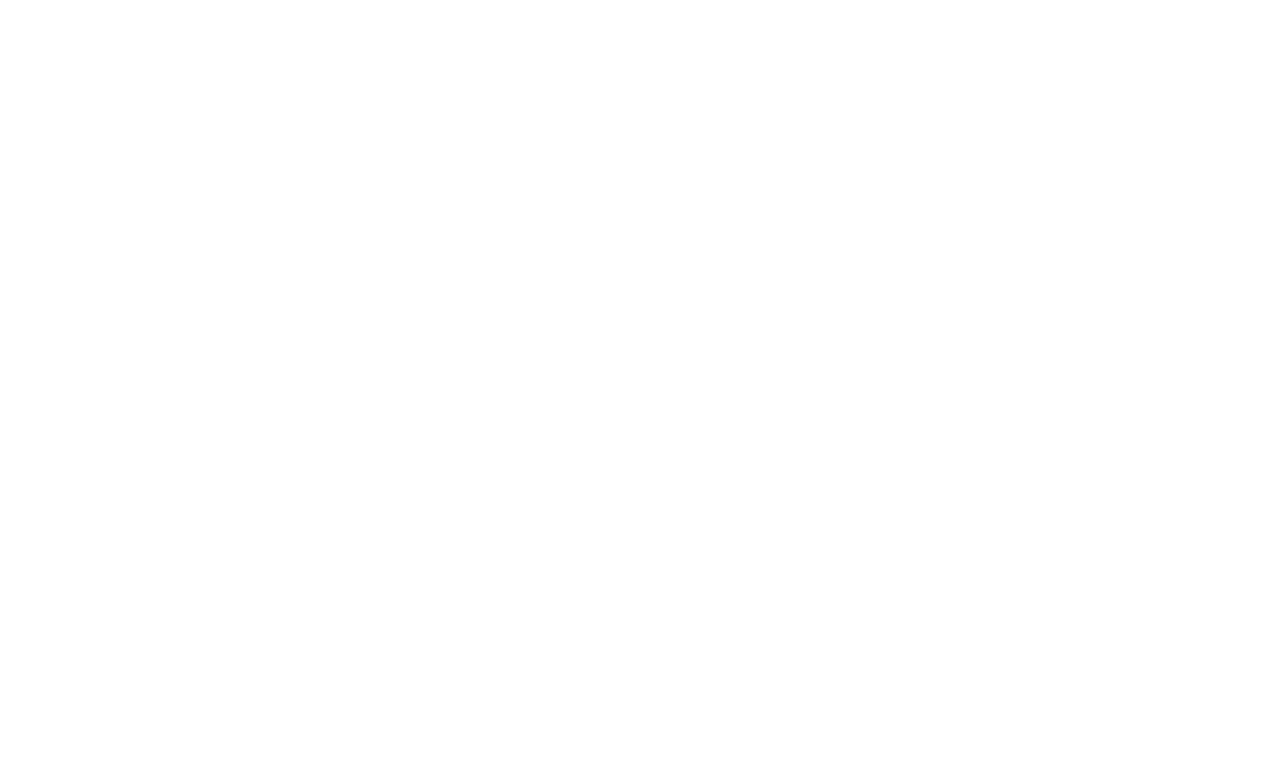
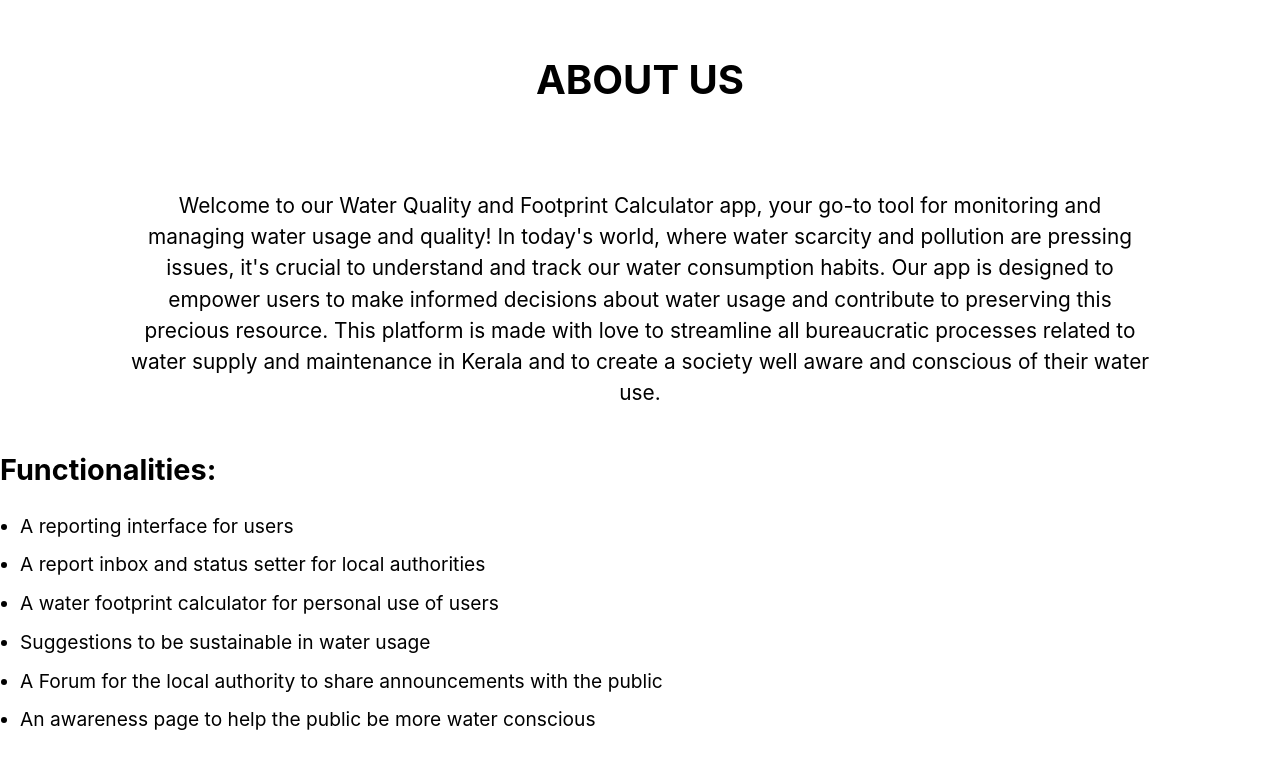
Before and after one commit to Hridya-Syju/With-Love-H20, a React (Create React App) app: page /aboutus in a window 1280 px wide. Before the commit this address had no page. Shown: the top 768 px of the page. Built offline with nearby package versions, Linux system fonts and the light colour scheme.

Commit message:
added about us

```diff
--- a/src/App.js
+++ b/src/App.js
@@ -6,6 +6,7 @@
 import LoginForm from './login';
 import SignupPage from './signup';
 import ProfilePage from './User/userprofile';
+import AboutUsPage from './User/aboutus';
 
 import { BrowserRouter as Router, Routes, Route} from 'react-router-dom';
 
@@ -20,6 +21,7 @@
           <Route path="/footrprint" element={<WaterFpCalc />} />
           <Route path="/" element={<LoginForm />} />
           <Route path="/userprofile" element={<ProfilePage/>}/>
+          <Route path="/aboutus"element={<AboutUsPage/>}/>
         </Routes>
       </Router>
     );
--- /dev/null
+++ b/src/User/aboutus.js
@@ -0,0 +1,25 @@
+
+import React from 'react';
+const AboutUsPage = () => {
+  return (
+    <div style={{ textAlign: 'center', paddingTop: '50px' }}>
+      <h1 style={{ fontWeight: 'bold', textTransform: 'uppercase', fontSize: '2.5rem' }}>About Us</h1>
+      <p style={{ margin: '80px auto 40px', fontSize: '1.3rem', maxWidth: '80vw' }}>Welcome to our Water Quality and Footprint Calculator app, your go-to tool for monitoring and managing water usage and quality! In today's world, where water scarcity and pollution are pressing issues, it's crucial to understand and track our water consumption habits. Our app is designed to empower users to make informed decisions about water usage and contribute to preserving this precious resource. This platform is made with love to streamline all bureaucratic processes related to water supply and maintenance in Kerala and to create a society well aware and conscious of their water use.</p>
+
+      {/* Additional Text for Functionalities */}
+      <div style={{ textAlign: 'left', marginBottom: '50px' }}>
+        <h2 style={{ fontSize: '1.8rem', fontWeight: 'bold', marginBottom: '20px' }}>Functionalities:</h2>
+        <ol style={{ fontSize: '1.2rem', marginLeft: '20px', listStyleType: 'disc' }}>
+          <li style={{ marginBottom: '10px' }}>A reporting interface for users</li>
+          <li style={{ marginBottom: '10px' }}>A report inbox and status setter for local authorities</li>
+          <li style={{ marginBottom: '10px' }}>A water footprint calculator for personal use of users</li>
+          <li style={{ marginBottom: '10px' }}>Suggestions to be sustainable in water usage</li>
+          <li style={{ marginBottom: '10px' }}>A Forum for the local authority to share announcements with the public</li>
+          <li style={{ marginBottom: '10px' }}>An awareness page to help the public be more water conscious</li>
+        </ol>
+      </div>
+    </div>
+  );
+}
+
+export default AboutUsPage;
--- a/src/User/unavbar.js
+++ b/src/User/unavbar.js
@@ -16,7 +16,7 @@
         color="blue-gray"
         className="p-1 font-medium"
       >
-        <a href="#" className="flex items-center hover:text-blue-500 transition-colors">
+        <a href="/aboutus" className="flex items-center hover:text-blue-500 transition-colors">
           About Us
         </a>
       </Typography>
```
